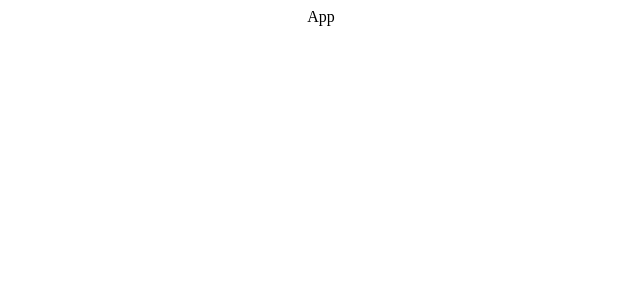
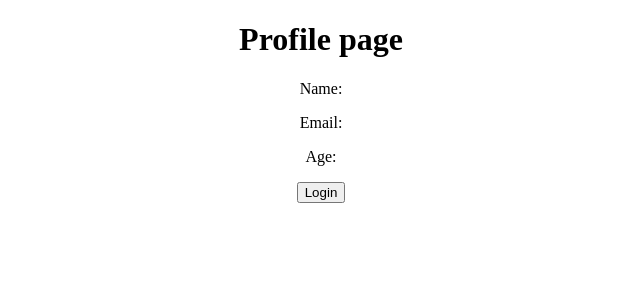
Before and after one commit to Aryan-ki-codepanti/redux-toolkit-app, a React (Create React App) app: page / in a window 1280 px wide. Shown: the top 300 px of the page, without its empty margins (319-959 px from the left). Built offline with nearby package versions, Linux system fonts and the light colour scheme.

Commit message:
Added profile and login component

```diff
--- a/src/App.js
+++ b/src/App.js
@@ -1,11 +1,14 @@
-import './App.css';
+import "./App.css";
+import Login from "./components/Login";
+import Profile from "./components/Profile";
 
 function App() {
-  return (
-    <div className="App">
-      App
-    </div>
-  );
+    return (
+        <div className="App">
+            <Profile />
+            <Login />
+        </div>
+    );
 }
 
 export default App;
--- /dev/null
+++ b/src/components/Login.jsx
@@ -0,0 +1,11 @@
+import React from 'react'
+
+const Login = () => {
+    return (
+        <div>
+            <button>Login</button>
+        </div>
+    )
+}
+
+export default Login
--- /dev/null
+++ b/src/components/Profile.jsx
@@ -0,0 +1,14 @@
+import React from 'react'
+
+const Profile = () => {
+    return (
+        <div>
+            <h1>Profile page</h1>
+            <p>Name: </p>
+            <p>Email: </p>
+            <p>Age: </p>
+        </div>
+    )
+}
+
+export default Profile
```
